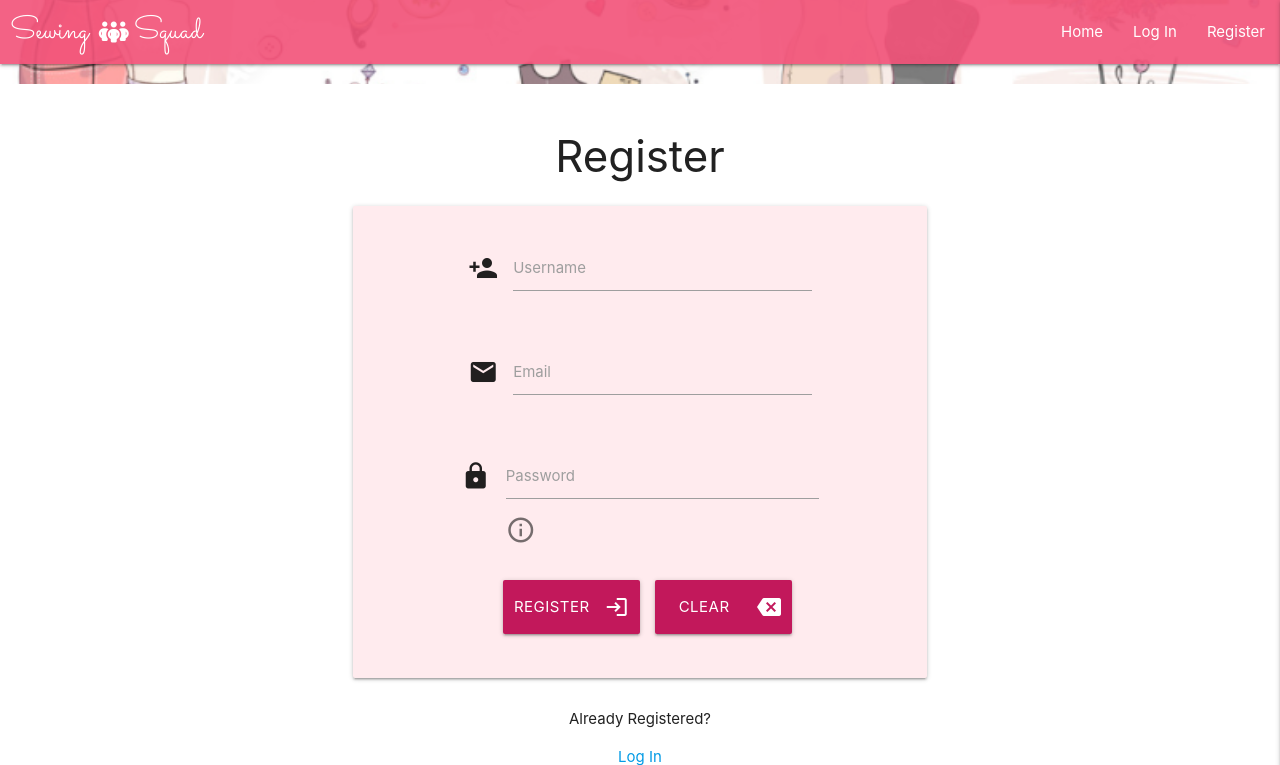
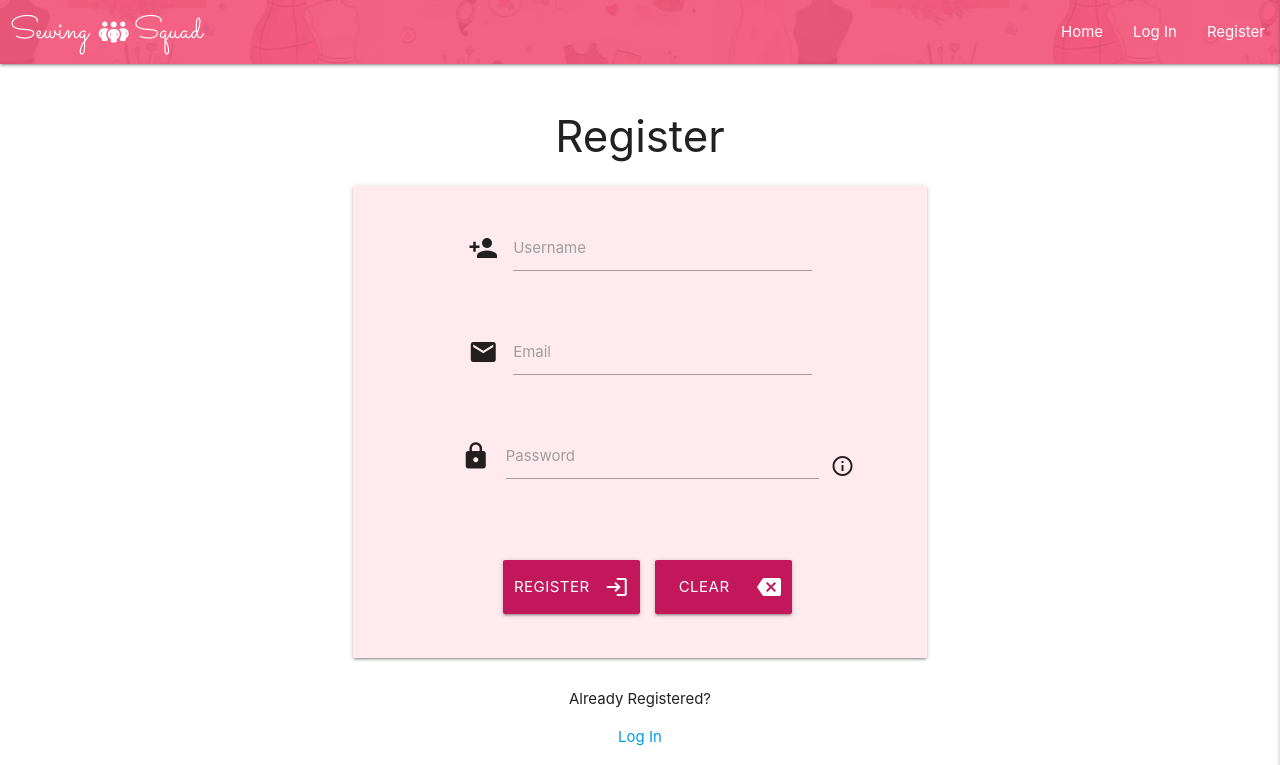
Before and after one commit to vero-nika-2828/sewing-squad-gitpod, a Flask app: page /register in a window 1280 px wide. Shown: the top 765 px of the page. Run offline with Flask 2, Linux system fonts and the light colour scheme; some libraries are stand-ins or nearby versions; some web fonts are replaced.

Commit message:
Update toolip styling in login/register.html

```diff
--- a/sewingsquad/static/css/style.css
+++ b/sewingsquad/static/css/style.css
@@ -6,7 +6,6 @@ body {
 
 nav{
   background-color:  rgba(242, 82, 120, 0.9);
-  margin-bottom: 20px;
 }
 
 nav .brand-logo i{
@@ -36,14 +35,15 @@ nav .brand-logo i{
 
 .header{
   background:url("../images/background.PNG");
-  background-repeat:no-repeat;
+  background-repeat:repeat;
   background-position: center;
-  background-size: cover;
+
 }
 
 .header-title{
   width: 100%;
   min-height:30vh;
+  margin-top: 20px;
 }
 
 .title-container{
@@ -63,6 +63,7 @@ nav .brand-logo i{
 .title-icon{
    font-size: 5rem;
 }
+
 
 .secondary-image{
   display: none;
--- a/sewingsquad/templates/register.html
+++ b/sewingsquad/templates/register.html
@@ -10,7 +10,7 @@
 
             <!--Username input field-->
             <div class="row">
-                <div class="input-field col s12 m8 offset-m2">
+                <div class="input-field col s11 m8 offset-m2">
                     <i class="material-icons prefix">person_add</i>
                     <input id="username" name="username" type="text" minlength="5" maxlength="20" pattern="^[a-z A-Z 0-9]{5,20}$" class="validate" required>
                     <label for="username">Username</label>
@@ -20,7 +20,7 @@
 
             <!--Email input field-->
             <div class="row">
-                <div class="input-field col s12 m8 offset-m2">
+                <div class="input-field col s11 m8 offset-m2">
                     <i class="material-icons prefix">email</i>
                     <input id="email" name="email" type="email" minlength="5" maxlength="72" class="validate" required>
                     <label for="email">Email</label>
@@ -29,17 +29,19 @@
 
             <!--Password input field-->
             <div class="row">
-                <div class="row">
-                    <div class="input-field col s12 m8 offset-m2">
+                <div class="row valign-wrapper">
+                    <div class="input-field col s11 m8 offset-m2">
                         <i class="material-icons prefix">lock</i>
                         <input id="password" name="password" type="password" minlength="5" maxlength="15" pattern="^[a-zA-Z0-9]{5,10}$" class="validate" required>
                         <label for="password">Password</label>
                         <span class="helper-text" data-error="wrong" data-success="right">
-                            <i class="material-icons prefix helper-text password-req" data-error="wrong"
-                                data-success="right" data-position="right"
-                                data-tooltip="Pasword must be between 5 -15 characters long. Allowed characters: a-z A-Z 0-9">info_outline</i>
                         </span>
                     </div>
+
+                    <span>
+                        <i class="material-icons prefix helper-text password-req" data-position="left"
+                        data-tooltip="Pasword must be between 5 -10 characters long. Allowed characters: a-z A-Z 0-9+">info_outline</i>
+                    </span>
                 </div>
             </div>
 
```
Also changed, not shown: sewingsquad/templates/login.html (+10 -7 lines).
